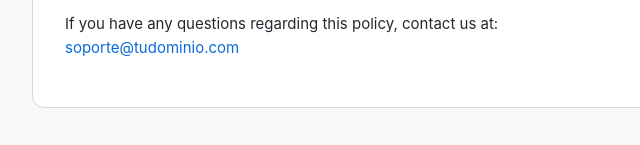
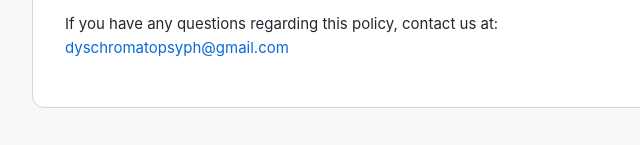
Before and after one commit to HappyMiri-prog/just-track-it-privacy, a plain HTML site: page index.html in a window 1280 px wide. Shown: the part 945-1090 px from the top of the page, 235-875 px from the left. Drawn offline with Linux system fonts and the light colour scheme.

Commit message:
docs: update support contact email in privacy policy
Replace placeholder contact address with active support email to ensure compliance with Apple App Review Guideline 5.1.1 and App Store Connect contact verification requirements.

```diff
--- a/index.html
+++ b/index.html
@@ -93,7 +93,7 @@
 
     <h2>5. Contact</h2>
     <p>If you have any questions regarding this policy, contact us at: <br>
-    <a href="mailto:soporte@tudominio.com">soporte@tudominio.com</a></p>
+    <a href="mailto:dyschromatopsyph@gmail.com">dyschromatopsyph@gmail.com</a></p>
   </div>
 </body>
 </html>
```
